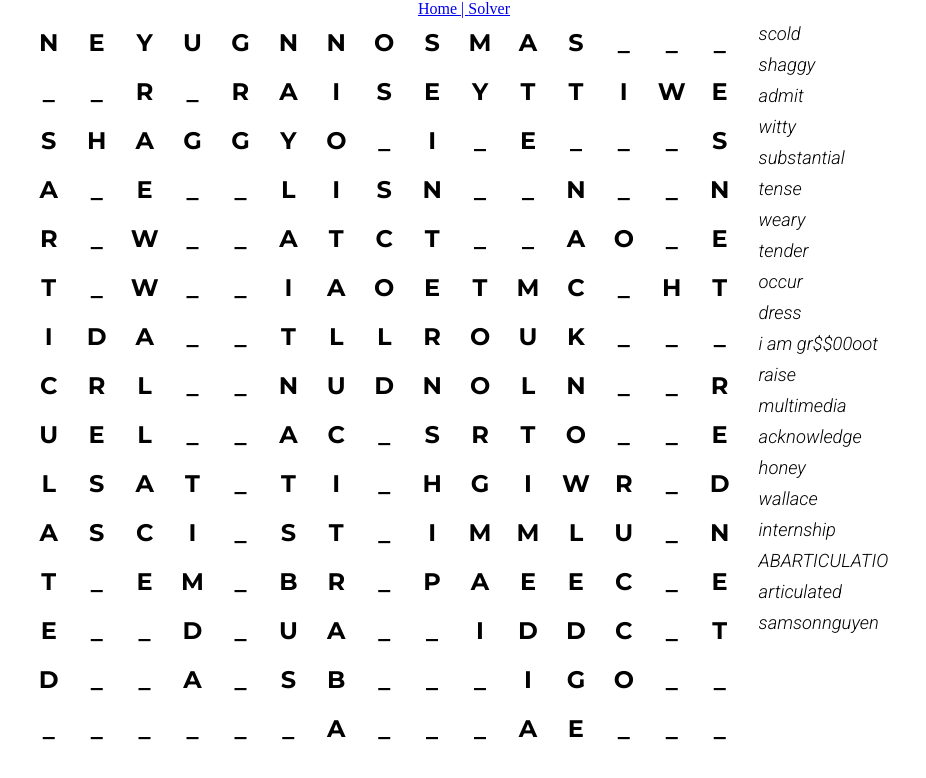
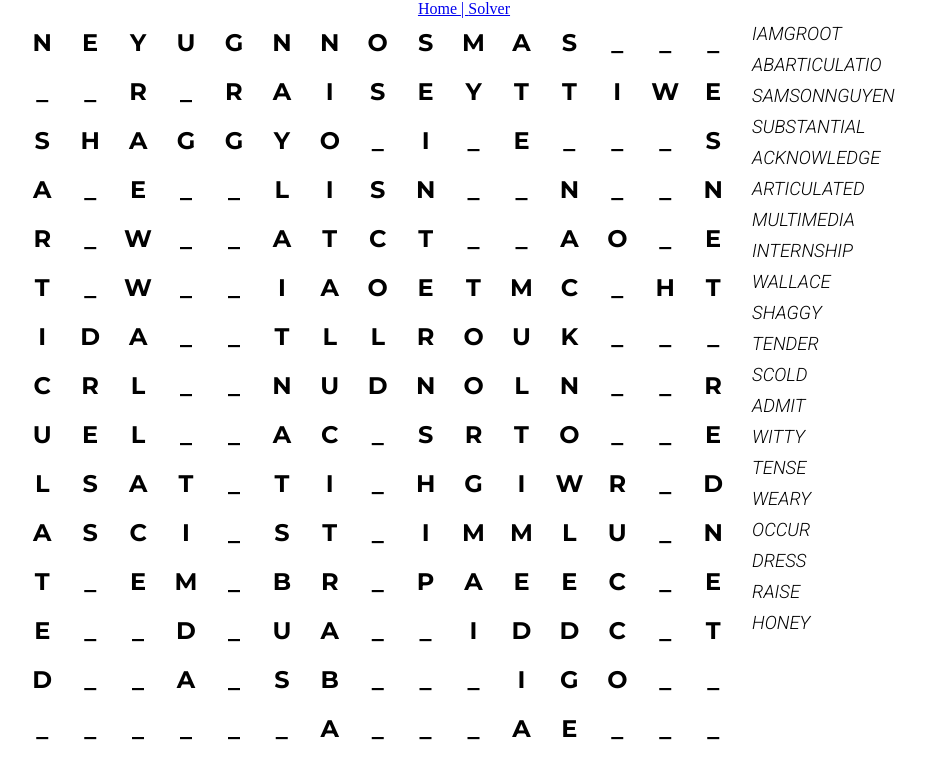
Before and after one commit to SamsonPN/Word-Search, a React (Create React App) app: page / in a window 1280 px wide. Shown: the top 778 px of the page, without its empty margins (176-1102 px from the left). Built offline with nearby package versions, Linux system fonts and the light colour scheme.

Commit message:
Added ability to highlight correct words on board

```diff
--- a/src/components/Grid/Grid.jsx
+++ b/src/components/Grid/Grid.jsx
@@ -6,8 +6,10 @@ import {
     selectGrid,
     selectFirstChar,
     selectHighlighted,
+    selectWords,
     setFirstChar,
-    setHighlighted
+    setHighlighted,
+    setWords
 } from '../../reducers/gridSlice';
 
 function canHighlight(firstChar, lastChar) {
@@ -85,11 +87,44 @@ function isValidPath(directionInfo) {
     return valid;
 }
 
+function checkIfFound(wordInfo){
+    const {firstChar, lastChar, wordList, dispatch} = wordInfo;
+    let newList = {...wordList};
+    for(let word in newList) {
+        let {first, last} = newList[word];
+        if(firstChar === first && lastChar === last) {
+            newList[word] = {...newList[word], found: 'true'};
+            dispatch(setWords(newList));
+            showOnGrid(newList[word]);
+        }
+    }
+}
+
+function showOnGrid(wordInfo) {
+    const { first, last, dir } = wordInfo;
+    const [dRow, dCol] = dir;
+    let pos = first;
+    let row = Math.trunc( pos / 15 );
+    let col = pos % 15;
+
+    while( pos !== last ) {
+        document.getElementById(pos).style.backgroundColor = 'yellow';
+        row += dRow;
+        col += dCol;
+        pos = (row * 15) + col;
+    }
+    document.getElementById(pos).style.backgroundColor = 'yellow';
+}
+
+
+
+
 export default function Grid() {
     const dispatch = useDispatch();
     const grid = useSelector(selectGrid);
     const firstChar = useSelector(selectFirstChar);
     const highlighted = useSelector(selectHighlighted);
+    const wordList = useSelector(selectWords);
 
     useEffect(() => {
         dispatch(fetchWords())
@@ -105,7 +140,11 @@ export default function Grid() {
                 dispatch(setFirstChar(i))
             }}
             onMouseEnter={() => highlightPath({firstChar, lastChar: i, dispatch, highlighted})}
-            onMouseUp={() => dispatch(setFirstChar(''))}
+            onMouseUp={() => {
+                checkIfFound({firstChar, lastChar: i, wordList, dispatch});
+                dispatch(setFirstChar(''));
+                removeHighlights(highlighted);
+            }}
             row={ Math.trunc( i / 15)}
             col={ i % 15}>
             {letter}
--- a/src/components/WordList/WordList.jsx
+++ b/src/components/WordList/WordList.jsx
@@ -4,15 +4,18 @@ import { selectWords } from '../../reducers/gridSlice';
 import styles from './WordList.module.scss';
 
 export default function WordList() {
-    const words = useSelector(selectWords).map(word => (
-        <p key={word}>
+    const words = useSelector(selectWords);
+    let wordList = Object.keys(words).map(word => (
+        <p
+            key={word}
+            found={words[word].found}>
             {word}
         </p>
-    ));
+    ))
 
     return (
         <div className={styles.wordList}>
-            {words}
+            {wordList}
         </div>
     )
 }
--- a/src/components/WordList/WordList.module.scss
+++ b/src/components/WordList/WordList.module.scss
@@ -11,5 +11,8 @@
             style: italic;
         }
         padding: 5px;
+        &[found="true"] {
+            text-decoration: line-through;
+        }
     }
 }
--- a/src/reducers/gridSlice.js
+++ b/src/reducers/gridSlice.js
@@ -5,48 +5,9 @@ export const gridSlice = createSlice({
     name: 'grid',
     initialState: {
         grid: [],
-        // words: {
-        //     'scold': false,
-        //     'shaggy': false,
-        //     'admit': false,
-        //     'witty': false,
-        //     'substantial': false,
-        //     'tense': false,
-        //     'swift': false,
-        //     'illegal': false,
-        //     'weary': false,
-        //     'tender': false,
-        //     'occur': false,
-        //     'dress': false,
-        //     'cup': false,
-        //     'women': false,
-        //     'raise': false
-        // },
-        words: [
-            'scold',
-            'shaggy',
-            'admit',
-            'witty',
-            'substantial',
-            'tense',
-            'weary',
-            'tender',
-            'occur',
-            'dress',
-            'i am gr$$00oot',
-            'raise',
-            'multimedia',
-            'acknowledge',
-            'honey',
-            'wallace',
-            'internship',
-            'ABARTICULATIO',
-            'articulated',
-            'samsonnguyen'
-        ],
         firstChar: '',
-        lastChar: '',
-        highlighted: []
+        highlighted: [],
+        words: []
     },
     reducers: {
         setWords: (state, action) => {
@@ -67,15 +28,45 @@ export const gridSlice = createSlice({
     }
 });
 
+
+const wordExample = [
+    'scold',
+    'shaggy',
+    'admit',
+    'witty',
+    'substantial',
+    'tense',
+    'weary',
+    'tender',
+    'occur',
+    'dress',
+    'i am gr$$00oot',
+    'raise',
+    'multimedia',
+    'acknowledge',
+    'honey',
+    'wallace',
+    'internship',
+    'ABARTICULATIO',
+    'articulated',
+    'samsonnguyen'
+];
+
 /* THUNKS */
-export const fetchWords = () => (dispatch, getState) => {
-    let words = [...getState().grid.words].sort((a, b) => b.length - a.length);
-    let grid = createWordSearch(words);
+export const fetchWords = () => dispatch => {
+    let regex = /[^A-Za-z]/gi;
+    const words = [...wordExample].sort((a, b) => b.length - a.length);
+    words.forEach((word, i) => {
+        words[i] = word.replace(regex,"").toUpperCase();
+    })
+    dispatch(setWords(words));
+    let {grid, wordList} = createWordSearch(words);
     dispatch(setGrid(grid));
+    dispatch(setWords(wordList));
 }
 
 /* ACTIONS */
-export const { setGrid, setFirstChar, setHighlighted } = gridSlice.actions;
+export const { setGrid, setWords, setFirstChar, setHighlighted } = gridSlice.actions;
 
 
 /* SELECTORS*/
--- a/src/utility/index.js
+++ b/src/utility/index.js
@@ -1,19 +1,17 @@
 function createWordSearch(words) {
-    let size = 15;
+    const size = 15;
     let grid = new Array(size * size).fill('_');
-    let regex = /[^A-Za-z]/gi;
-    words.forEach((word, i) => {
-        words[i] = word.replace(regex,"").toUpperCase();
-    })
     let dirs = [[0, 1], [1, 1], [1, 0], [1, -1], [0, -1], [-1, -1], [-1, 0], [-1, 1]];
     let positions = grid.map((x, i) => i);
+    let wordList = {};
     words.forEach(word => {
-        let newInfo = findPos({word, dirs, grid, positions, size});
+        let newInfo = findPos({word, dirs, grid, positions, size, wordList});
         grid = newInfo.grid;
         positions = newInfo.positions;
+        wordList = newInfo.wordList;
     })
     // return fillGrid(grid);
-    return grid;
+    return {grid, wordList};
 }
 
 function fillGrid(grid) {
@@ -28,7 +26,7 @@ function fillGrid(grid) {
 
 // finds a new position for the word to occupy
 function findPos(gridInfo) {
-    let {word, dirs, grid, positions, size} = gridInfo;
+    let {word, dirs, grid, positions, size, wordList} = gridInfo;
     let posCopy = [...positions];
 
     while(true) {
@@ -36,13 +34,14 @@ function findPos(gridInfo) {
             break;
         }
         let pos = shuffle(posCopy).pop();
-        let newGrid = insertWord({word, dirs, grid, pos, size});
+        let {newGrid, newList} = insertWord({word, dirs, grid, pos, size, wordList});
         if(newGrid) {
             grid = newGrid;
+            wordList = newList;
             break;
         }
     }
-    return {grid, positions};
+    return {grid, positions, wordList};
 }
 
 function shuffle(arr) {
@@ -56,7 +55,7 @@ function shuffle(arr) {
 }
 
 function insertWord(wordInfo) {
-    let {word, dirs, grid, pos, size} = wordInfo;
+    let {word, dirs, grid, pos, size, wordList} = wordInfo;
     let directions = [...dirs];
     let isInserted = false;
 
@@ -74,13 +73,21 @@ function insertWord(wordInfo) {
 
             if( wordCanFit({row, col, dRow, dCol, size, word}) ) {
                 for(let i = 0; i < word.length; i++) {
+                    if(i === 0) {
+                        wordList[word] = {
+                            first: newPos,
+                            dir: [dRow, dCol],
+                            found: 'false'
+                        };
+                    }
                     let letter = word[i];
                     let gridLetter = grid[newPos];
                     if(gridLetter === '_' || gridLetter === letter) {
                         gridCopy[newPos] = letter;
                         if(i === word.length - 1) {
                             isInserted = true;
-                            grid = [...gridCopy]
+                            grid = [...gridCopy];
+                            wordList[word].last = newPos;
                         }
                     }
                     else {
@@ -97,7 +104,7 @@ function insertWord(wordInfo) {
         }
 
     }
-    return grid;
+    return {newGrid: grid, newList: wordList};
 }
 
 function wordCanFit(wordInfo){
```
